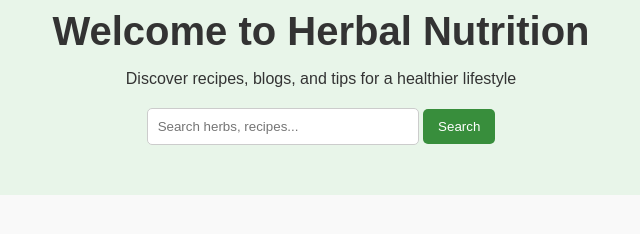
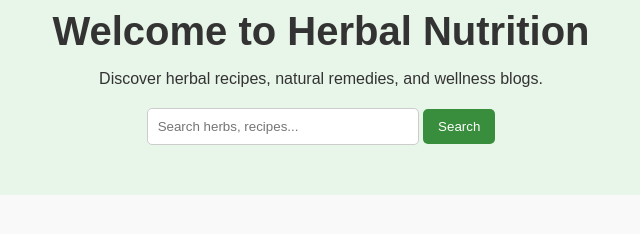
Before and after one commit to suraj-s-hub/Herbal_living, a plain HTML site: page index.html in a window 1280 px wide. Shown: the part 124-358 px from the top of the page, 319-959 px from the left. Drawn offline with nearby package versions, Linux system fonts and the light colour scheme; files that its build step writes are made by us from their sources; files whose address does not match are found by name.

Commit message:
Update index.html

```diff
--- a/index.html
+++ b/index.html
@@ -21,7 +21,7 @@
 
   <section class="hero" data-aos="fade-up">
     <h1>Welcome to Herbal Nutrition</h1>
-    <p>Discover recipes, blogs, and tips for a healthier lifestyle</p>
+    <p>Discover herbal recipes, natural remedies, and wellness blogs.</p>
     <div class="search-bar">
       <input type="text" id="searchInput" placeholder="Search herbs, recipes...">
       <button id="searchBtn">Search</button>
```
